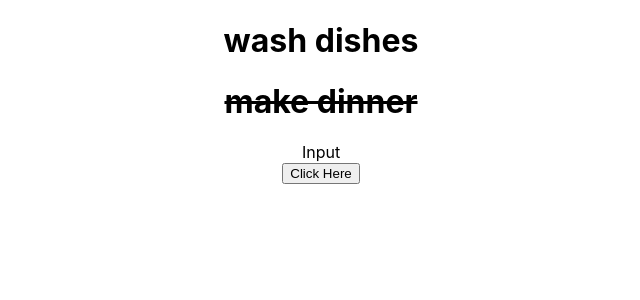
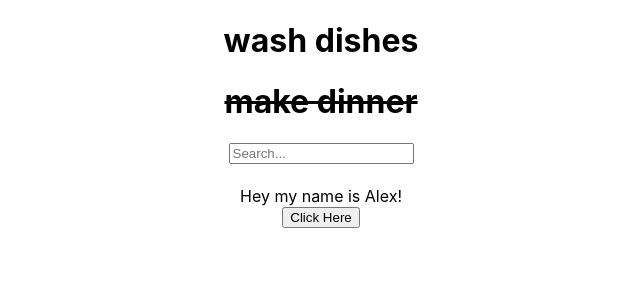
Before and after one commit to AlexDoss42/testing-react-app, a React (Create React App) app: page / in a window 1280 px wide. Shown: the top 300 px of the page, without its empty margins (319-959 px from the left). Built offline with nearby package versions, Linux system fonts and the light colour scheme.

Commit message:
adds input component

```diff
--- a/src/components/Input.js
+++ b/src/components/Input.js
@@ -1,8 +1,24 @@
-import React from 'react'
+import React, { useState } from 'react'
 
-function Input() {
+function Input({ showDiv }) {
+    const [searchWord, setSearchWord] = useState("");
   return (
-    <div>Input</div>
+    <div>
+        <input
+            type="text"
+            data-testid="searchBar"
+            placeholder="Search..."
+            onChange={(e) => {
+                setSearchWord(e.target.value)
+            }}
+        />
+        <h1 data-testid="displaySearch">{searchWord}</h1>
+        {showDiv && (
+            <div data-testid="divWeWantToShow">
+                Hey my name is Alex!
+            </div>
+        )}
+    </div>
   )
 }
 
```
